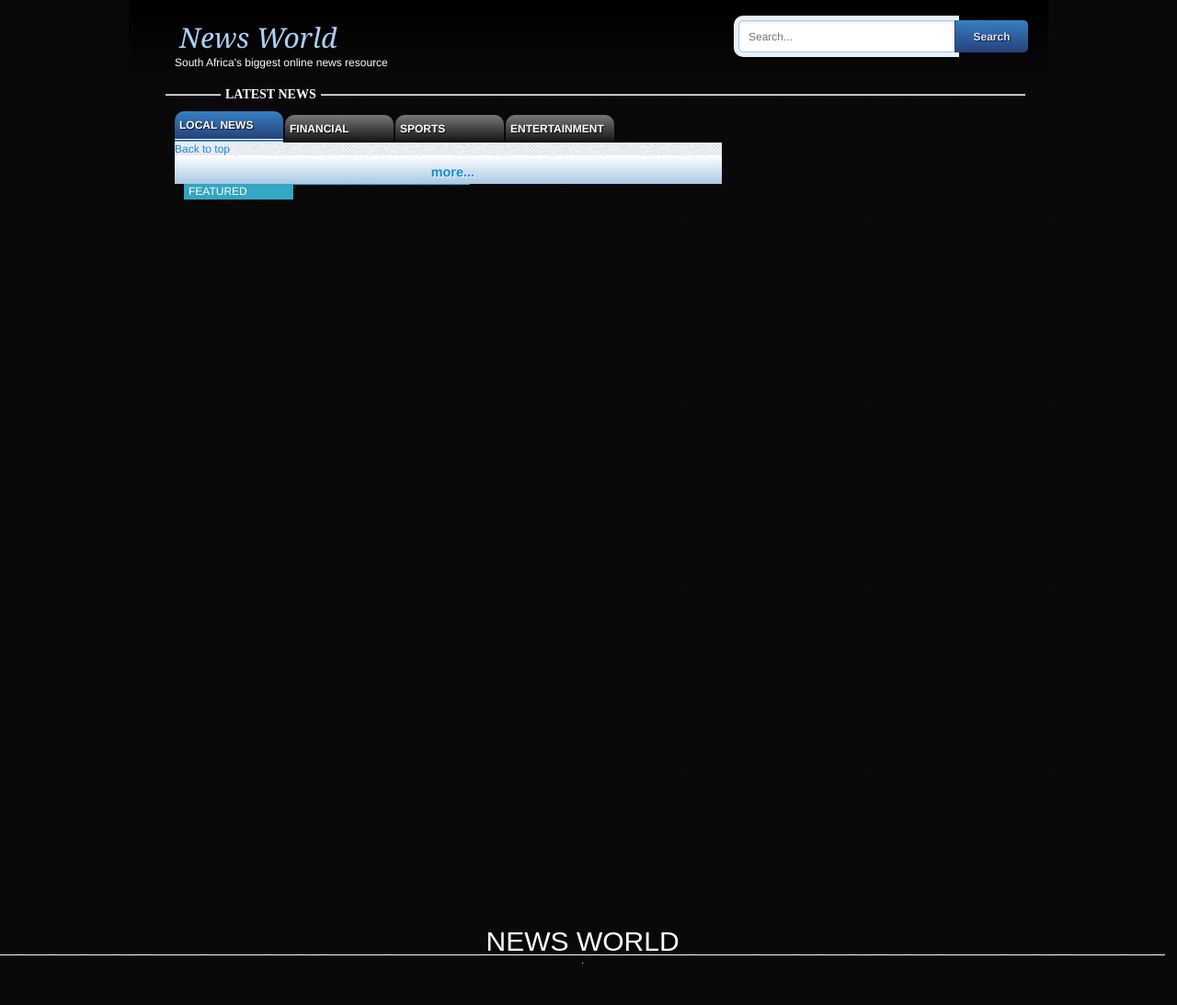
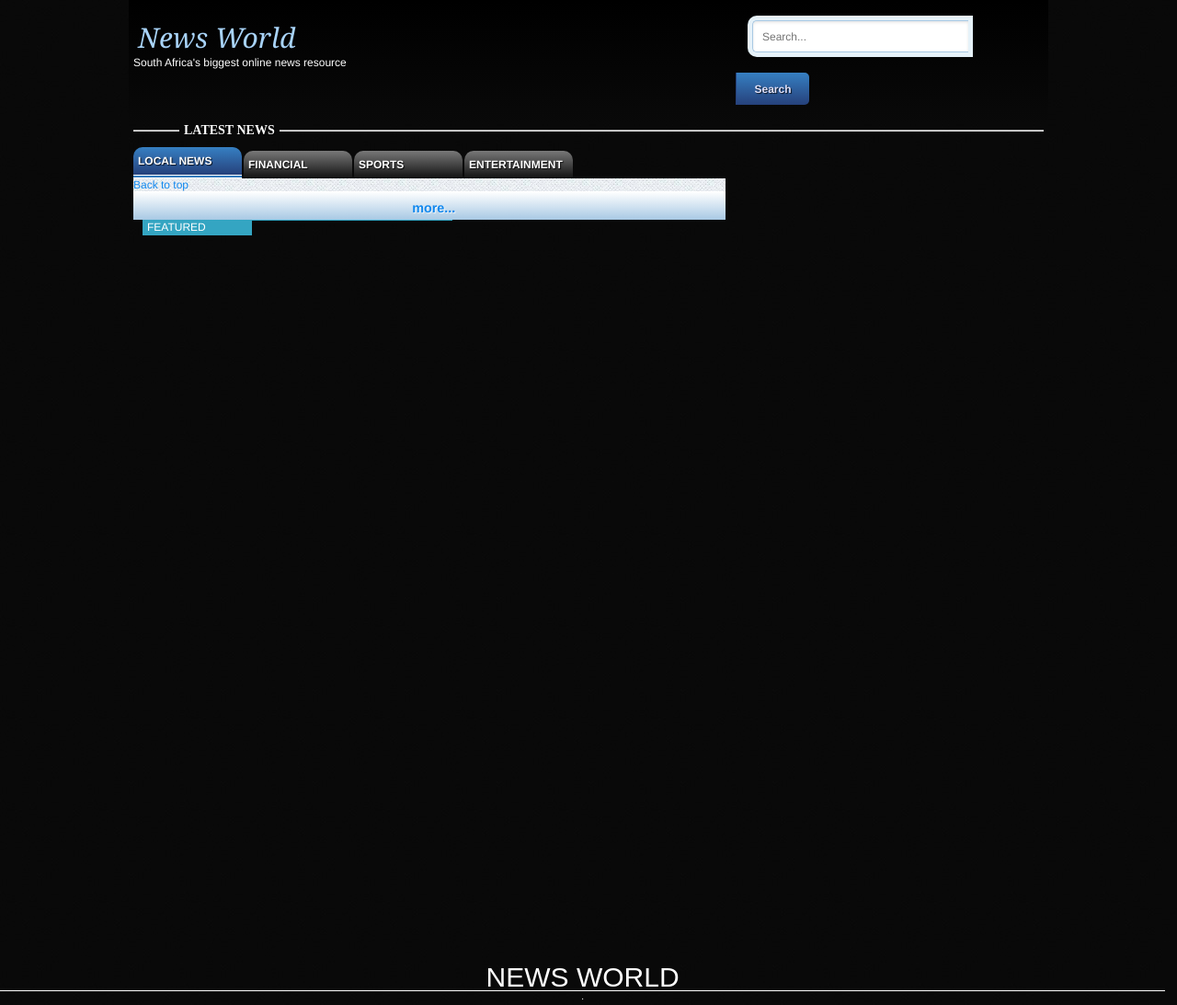
Before and after one commit to miltontony/newsconnector, a Django app: template newsconnector/templates/read.html in a window 1280 px wide. Shown: the whole page at 92% size. Before the commit the page ends 1048 px from the top, so only its background shows below. Run offline with Django 3.2, Linux system fonts and the light colour scheme; the template is opened without the code that fills it, so the values that code supplies are empty.

Commit message:
added featured articles

```diff
--- a/newsconnector/templates/static/css/read.css
+++ b/newsconnector/templates/static/css/read.css
@@ -24,8 +24,8 @@ fieldset span a{
 
 #read-latest fieldset,
 .read-results fieldset{
-	margin: 0 25px 0 40px;
-	padding: 10px;
+	margin: 0 5px 0 5px;
+	padding: 10px 0;
 	border-right: none;
 	border-bottom: none;
 	border-left: none;
@@ -223,7 +223,7 @@ article h1{
 	filter: progid:DXImageTransform.Microsoft.gradient( startColorstr='#e83325', endColorstr='#760d06',GradientType=0 );
 }
 
-#tabs li a{
+#tabs ul.ui-tabs-nav li a{
 	width: 108px;
 	display: block;
 	color: #fff;
@@ -467,6 +467,6 @@ div.featured-article ul{
 
 div.featured-article div{
 	float: right;
-	width: 180px;
+	width: 220px;
 	font-size: 14px;
 }
--- a/newsconnector/templates/static/css/style.css
+++ b/newsconnector/templates/static/css/style.css
@@ -42,7 +42,7 @@ body{
 	font-size: 30px;
 	font-style: italic;
 	color: white;
-	padding: 10px 0 0 50px;
+	padding: 10px 0 0 5px;
 	float: left;
 }
 
@@ -134,7 +134,7 @@ body{
 
 #search-form{
 	float: right;
-	width: 355px;
+	width: 340px;
 }
 
 #search:hover{
```
